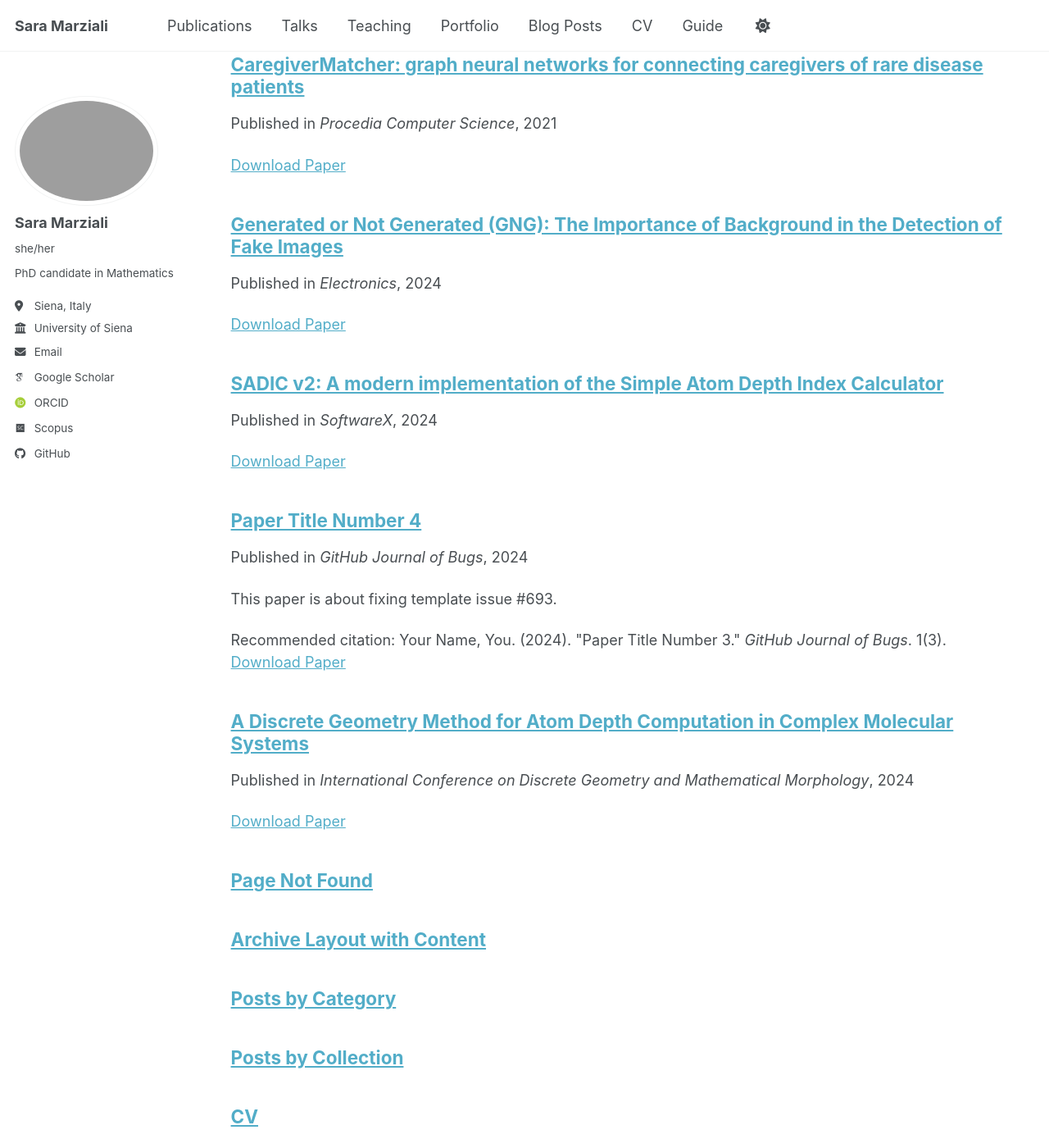
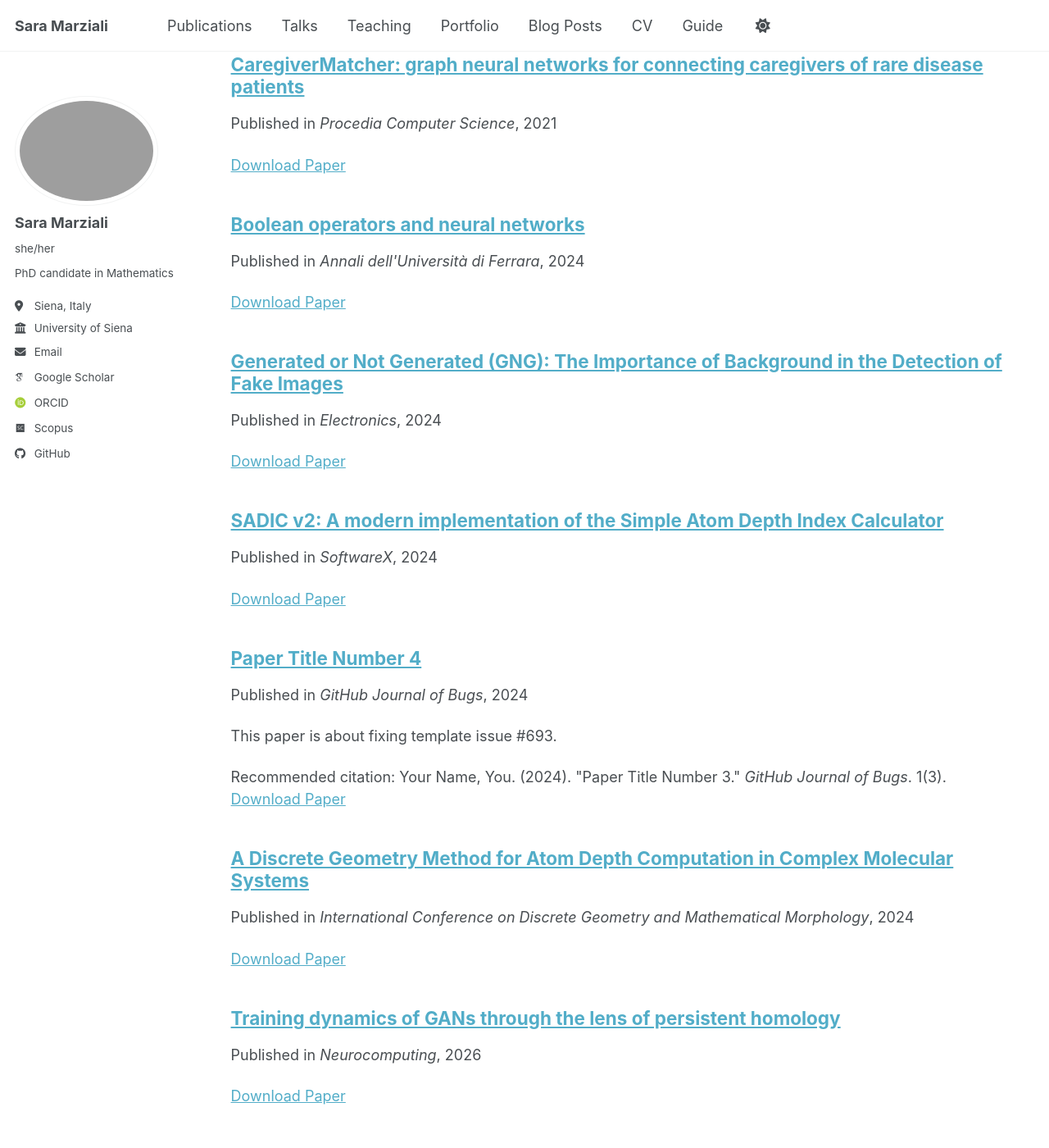
Before and after one commit to MarzialiS/MarzialiS.github.io, a Jekyll site: the page built from _pages/sitemap.md, in a window 1280 px wide and 1400 px high, scrolled down 251 px. Shown: the whole window at 82% size. Built offline with Jekyll 4.4.1, drawn with Linux system fonts in a browser that asks for light colours; some web fonts are replaced; a script bundle is joined from its source files by our own code; library files that are not in the unit come from our copies; some of the changed text lies outside the part shown.

Commit message:
Adding papers

```diff
--- /dev/null
+++ b/_publications/2024-01-01-boolean-operators-neural-networks.md
@@ -0,0 +1,10 @@
+---
+title: "Boolean operators and neural networks"
+collection: publications
+category: manuscripts
+permalink: /publication/boolean-operators-neural-networks
+date: 2024-01-01
+venue: "Annali dell'Università di Ferrara"
+paperurl: "https://doi.org/10.1007/s11565-024-00541-5"
+authors: "S. Marziali"
+---
--- /dev/null
+++ b/_publications/2026-01-01-gans-persistent-homology.md
@@ -0,0 +1,10 @@
+---
+title: "Training dynamics of GANs through the lens of persistent homology"
+collection: publications
+category: manuscripts
+permalink: /publication/gans-persistent-homology
+date: 2026-01-01
+venue: "Neurocomputing"
+paperurl: "https://doi.org/10.1016/j.neucom.2025.131976"
+authors: "B. T. Corradini, B. Cullen, C. Gallegati, G. A. D’Inverno, S. Marziali, M. Bianchini, F. Scarselli"
+---
```
Also changed, not shown: _publications/2021-01-01-caregivermatcher-gnn.md (+1 -1 lines).
